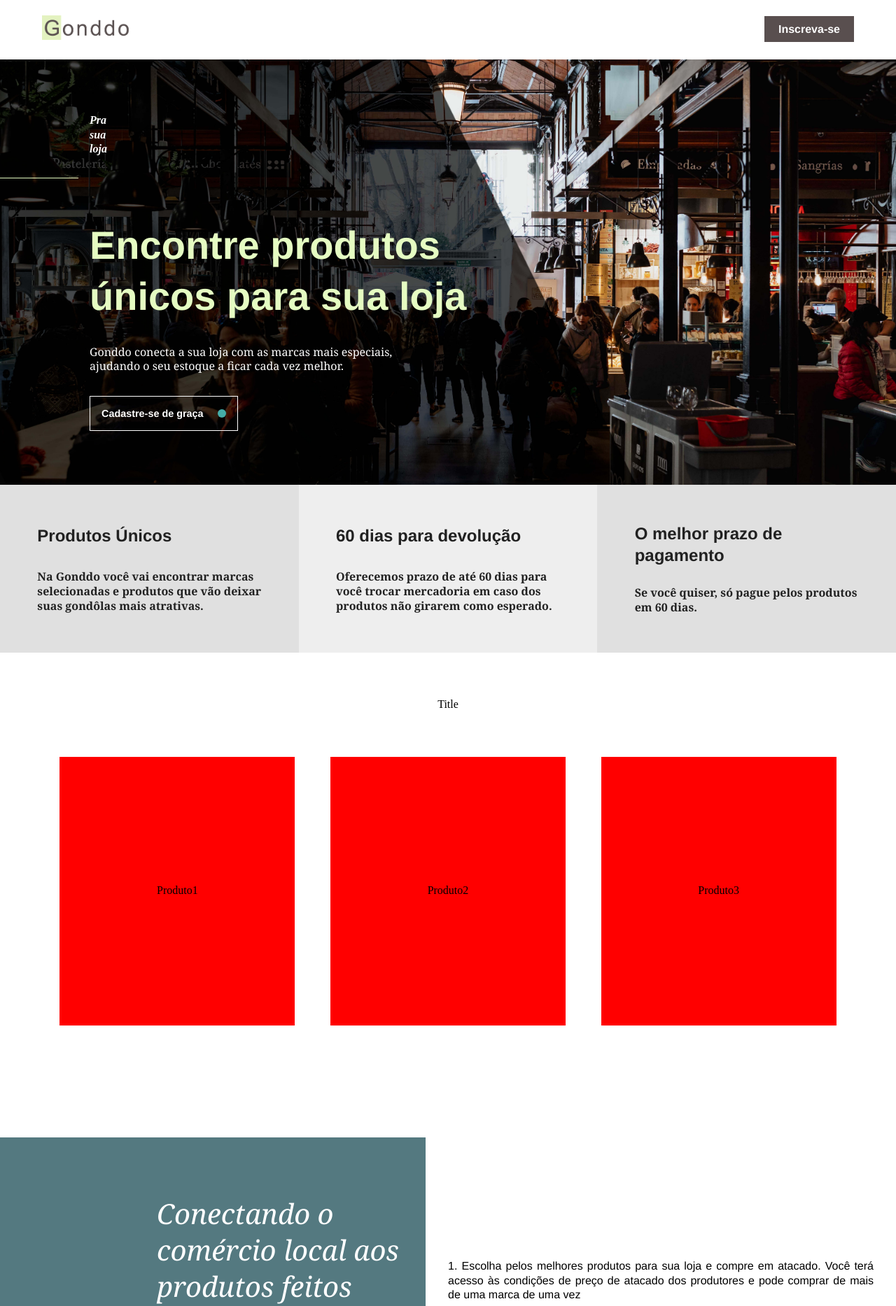
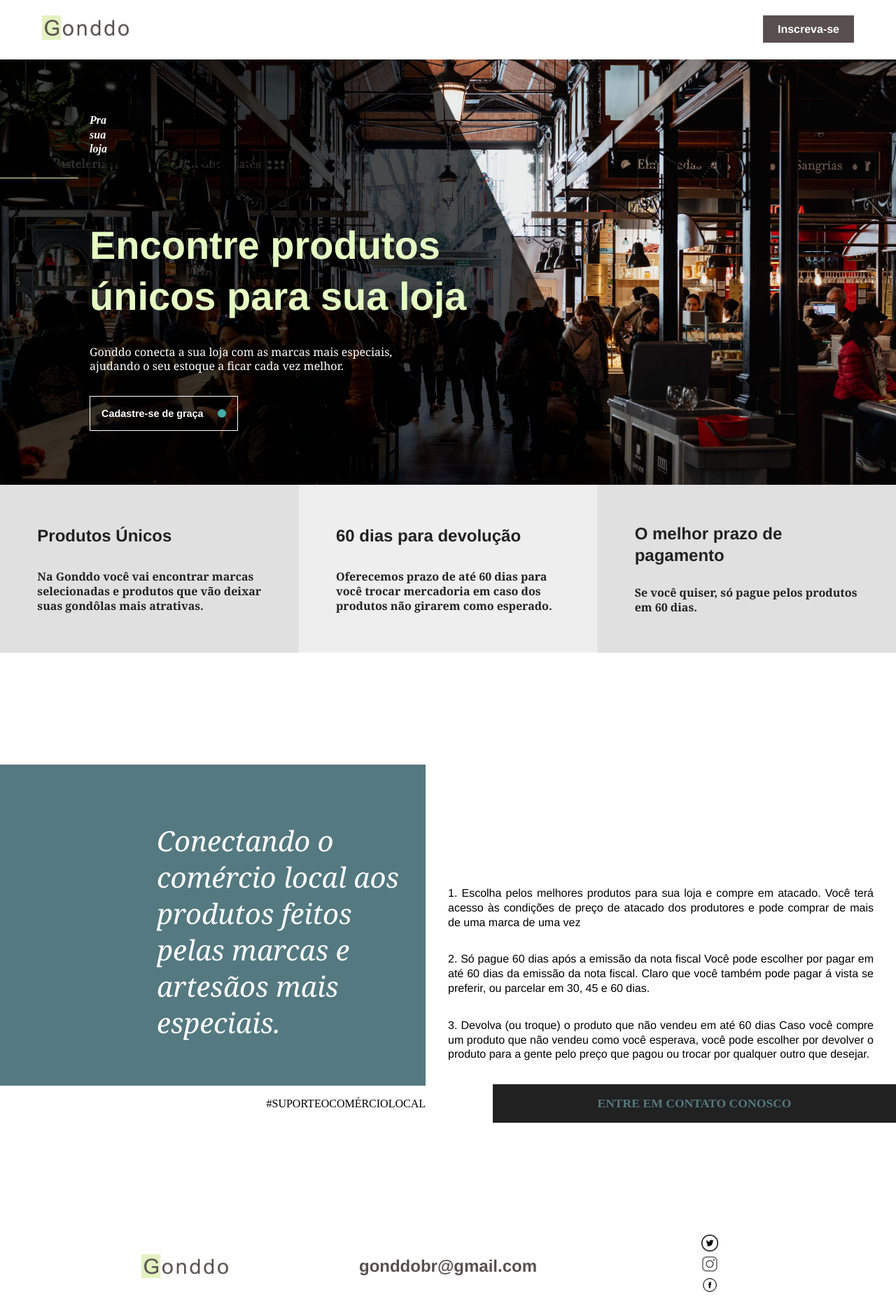
Before and after one commit to gonddo/gonddo.github.io, a Jekyll site: the page built from index.md, in a window 1280 px wide. Shown: the top 1867 px of the page at 70% size. Built offline with Jekyll 4.4.1, drawn with Linux system fonts in a browser that asks for light colours; some of the changed text lies outside the part shown.

Commit message:
Removing sections temporarily

```diff
--- a/_scss/logo.scss
+++ b/_scss/logo.scss
@@ -29,10 +29,13 @@
   padding: 10px 20px;
   cursor: pointer;
   font-weight: 600;
+  border: solid 1px $gonddo-brown;
+  transition-duration: 0.5s;
 
   &:hover {
     background-color: white;
     color: $gonddo-brown;
     border: solid 1px $gonddo-brown;
+    transition-duration: 0.5s;
   }
 }
--- a/_scss/sign_in_image.scss
+++ b/_scss/sign_in_image.scss
@@ -53,6 +53,7 @@
     font-weight: bold;
     padding: 1rem;
     cursor: pointer;
+    transition-duration: 0.5s;
 
     span:after {
       display: inline-block;
@@ -64,13 +65,16 @@
       margin-left: 20px;
       position: relative;
       top: 1px;
+      transition-duration: 0.5s;
     }
 
     &:hover {
+      transition-duration: 0.5s;
       font-weight: 600;
       border-color: $gonddo-lightest-green;
       color: $gonddo-lightest-green;
       span:after {
+        transition-duration: 0.5s;
         background-color: $gonddo-lightest-green;
       }
     }
--- a/index.md
+++ b/index.md
@@ -66,6 +66,7 @@ layout: home
 </section>
 
 
+<!--
 <section id="gnd-products">
   <div class="gnd-products-title">Title</div>
   <div class="gnd-products-items">
@@ -74,6 +75,7 @@ layout: home
     <div class="gnd-products-item">Produto3</div>
   </div>
 </section>
+-->
 
 <section id="gnd-how-it-works">
   <div class="gnd-hiw-content-container">
@@ -111,6 +113,7 @@ layout: home
   </div>
 </section>
 
+<!--
 <section id="gnd-values">
   <div class="gnd-values-bg">
   </div>
@@ -128,3 +131,4 @@ layout: home
     </div>
   </div>
 </section>
+-->
```
